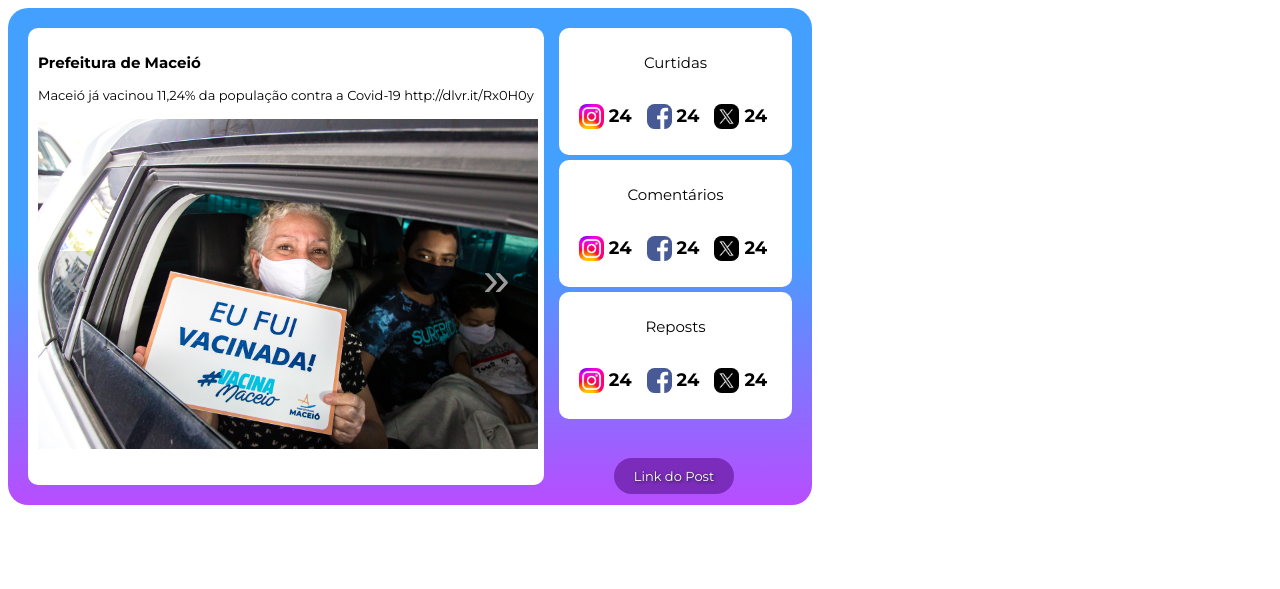
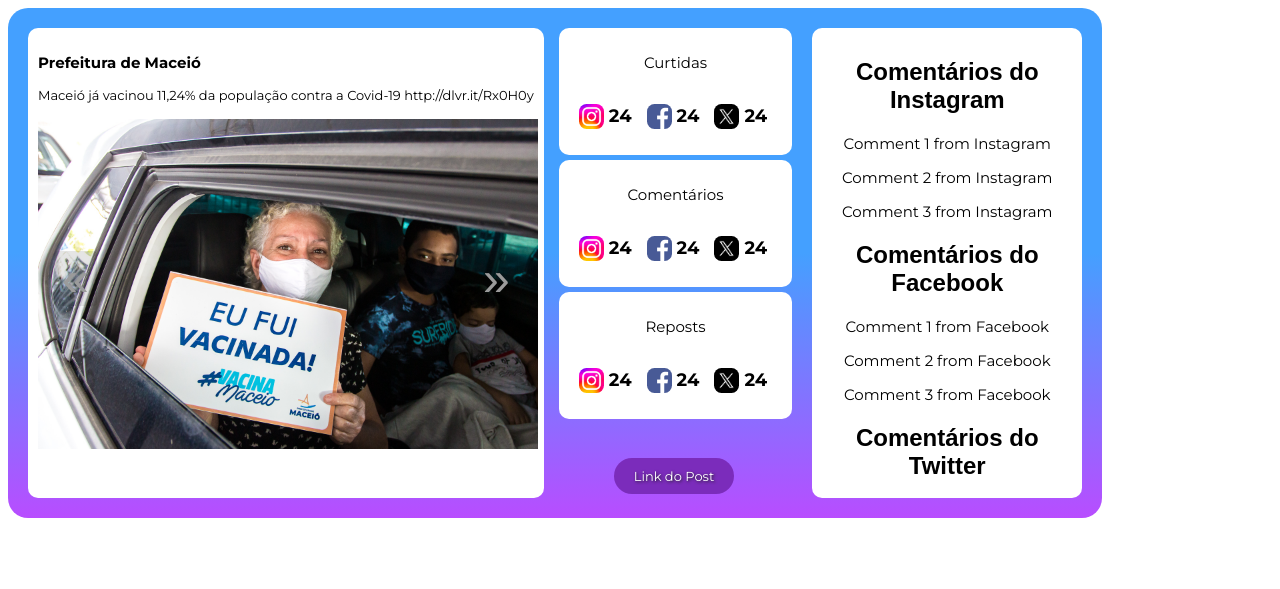
Before and after one commit to LeoGC7/post-track, a plain HTML site: page data.html in a window 1280 px wide. Drawn offline with Linux system fonts and the light colour scheme.

Commit message:
comment section added

```diff
--- a/data.html
+++ b/data.html
@@ -77,6 +77,28 @@
                 <div><a class="link-button" href="https://twitter.com/PrefMaceio/status/1378787345512550404" target="_blank">Link do Post</a></div>
             </div>
         </div>
+        <aside>
+            <div class="comments-carousel">
+                <div class="comments-slide">
+                    <h2>Comentários do Instagram</h2>
+                    <p>Comment 1 from Instagram</p>
+                    <p>Comment 2 from Instagram</p>
+                    <p>Comment 3 from Instagram</p>
+                </div>
+                <div class="comments-slide">
+                    <h2>Comentários do Facebook</h2>
+                    <p>Comment 1 from Facebook</p>
+                    <p>Comment 2 from Facebook</p>
+                    <p>Comment 3 from Facebook</p>
+                </div>
+                <div class="comments-slide">
+                    <h2>Comentários do Twitter</h2>
+                    <p>Comment 1 from Twitter</p>
+                    <p>Comment 2 from Twitter</p>
+                    <p>Comment 3 from Twitter</p>
+                </div>
+            </div>
+        </aside>
     </div>
 </body>
 </html>
--- a/styles/styles.css
+++ b/styles/styles.css
@@ -1,3 +1,7 @@
+* {
+    font-family: "Montserat", sans-serif;
+}
+
 .content {
     display: flex;
     width: fit-content;
@@ -157,3 +161,14 @@ ul {
 .carousel-button.next {
     right: 1rem;
 }
+
+aside {
+    margin-left: 20px;
+    width: 250px;
+    padding: 10px;
+    background-color: white;
+    border-radius: 10px;
+    overflow-y: auto;
+    max-height: 450px;
+    text-align: center;
+}
--- a/styles/table.css
+++ b/styles/table.css
@@ -6,6 +6,7 @@ table {
     padding: 20px;
     background: rgb(68,160,255);
     background: linear-gradient(180deg, rgba(68,160,255,1) 48%, rgba(184,77,255,1) 100%);
+    border-radius: 10px;
 }
 
 th {
@@ -36,3 +37,13 @@ a {
 a:hover {
     background: #9e3cfa;
 }
+
+.header {
+    display: flex;
+    align-items: center;
+    justify-content: left;
+}
+
+.title {
+    margin-left: 30%;
+}
```
Also changed, not shown: index.html (+7 -1 lines).
